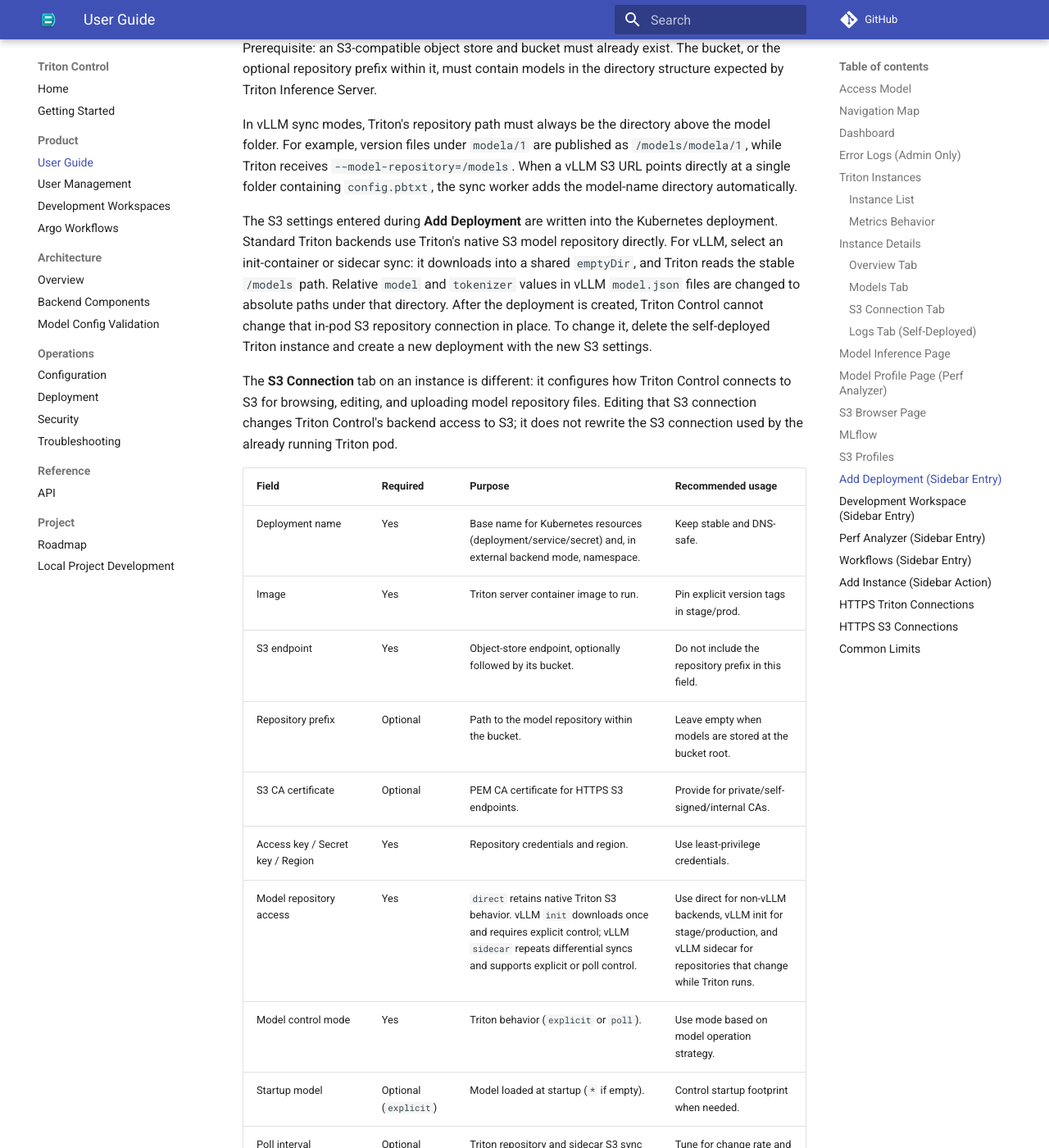
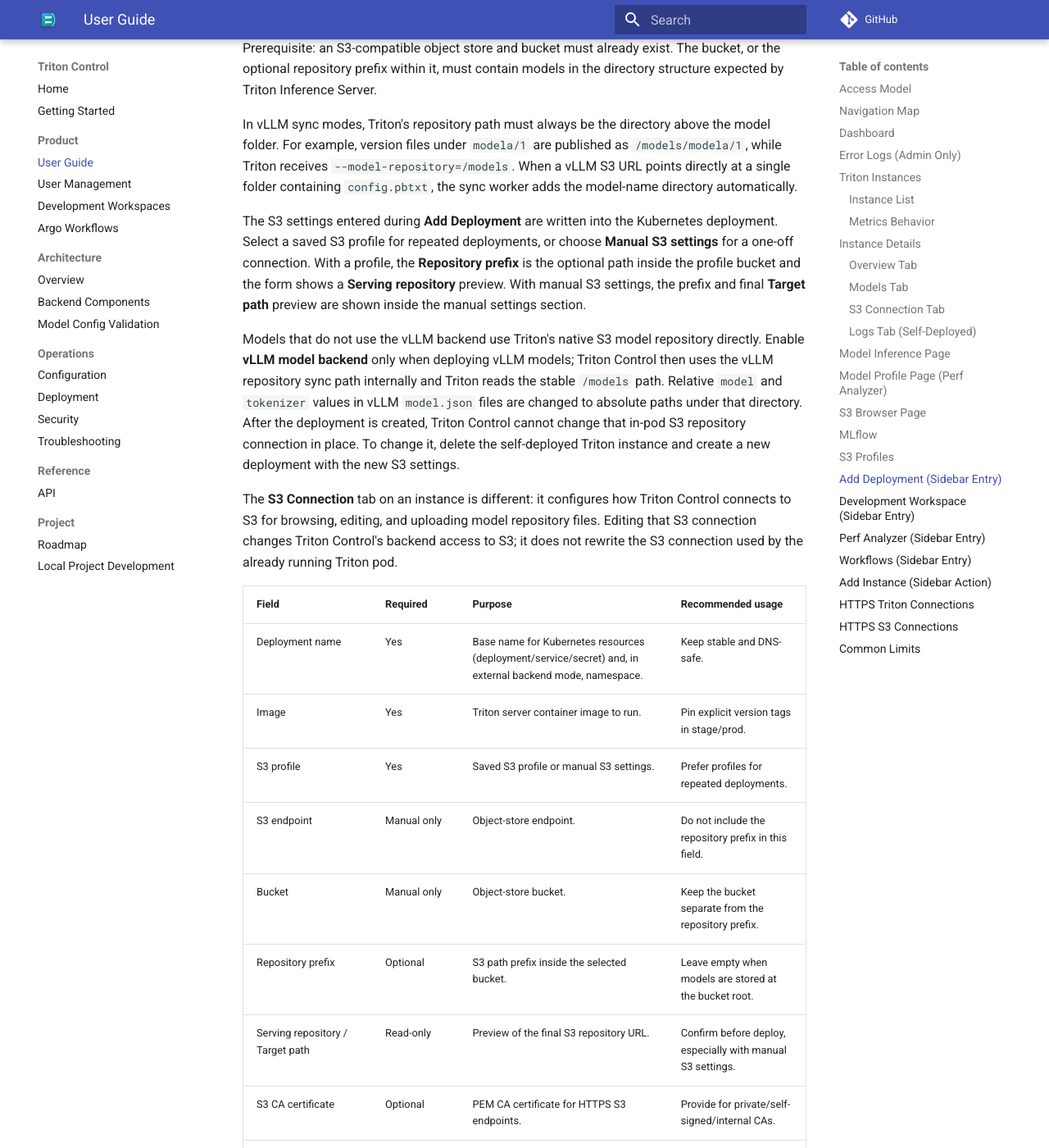
Before and after one commit to ai-lab-tech/triton-control, an MkDocs documentation site: the page built from docs/user-guide.md, in a window 1280 px wide and 1400 px high, scrolled down 7760 px. Shown: the whole window at 82% size. Built offline with MkDocs 1.6.1 and Material for MkDocs 9.7.7, drawn with Linux system fonts in a browser that asks for light colours; comment, search, counter and statistics services are not loaded; some of the changed text lies outside the part shown.

Commit message:
Update docs for S3 profiles and deployment workflows

```diff
--- a/docs/user-guide.md
+++ b/docs/user-guide.md
@@ -319,15 +319,20 @@
 sync worker adds the model-name directory automatically.
 
 The S3 settings entered during **Add Deployment** are written into the
-Kubernetes deployment. Standard Triton backends use Triton's native S3 model
-repository directly. For vLLM, select an init-container or sidecar sync: it
-downloads into a shared `emptyDir`, and Triton reads the stable `/models` path.
-Relative `model` and `tokenizer` values in vLLM `model.json` files are changed
-to absolute paths under that directory. After the deployment is created,
-Triton Control cannot
-change that in-pod S3 repository connection in place. To change it, delete the
-self-deployed Triton instance and create a new deployment with the new S3
-settings.
+Kubernetes deployment. Select a saved S3 profile for repeated deployments, or
+choose **Manual S3 settings** for a one-off connection. With a profile, the
+**Repository prefix** is the optional path inside the profile bucket and the
+form shows a **Serving repository** preview. With manual S3 settings, the prefix
+and final **Target path** preview are shown inside the manual settings section.
+
+Models that do not use the vLLM backend use Triton's native S3 model repository
+directly. Enable **vLLM model backend** only when deploying vLLM models; Triton
+Control then uses the vLLM repository sync path internally and Triton reads the
+stable `/models` path. Relative `model` and `tokenizer` values in vLLM
+`model.json` files are changed to absolute paths under that directory. After
+the deployment is created, Triton Control cannot change that in-pod S3
+repository connection in place. To change it, delete the self-deployed Triton
+instance and create a new deployment with the new S3 settings.
 
 The **S3 Connection** tab on an instance is different: it configures how Triton
 Control connects to S3 for browsing, editing, and uploading model repository
@@ -339,18 +344,21 @@
 | --- | --- | --- | --- |
 | Deployment name | Yes | Base name for Kubernetes resources (deployment/service/secret) and, in external backend mode, namespace. | Keep stable and DNS-safe. |
 | Image | Yes | Triton server container image to run. | Pin explicit version tags in stage/prod. |
-| S3 endpoint | Yes | Object-store endpoint, optionally followed by its bucket. | Do not include the repository prefix in this field. |
-| Repository prefix | Optional | Path to the model repository within the bucket. | Leave empty when models are stored at the bucket root. |
+| S3 profile | Yes | Saved S3 profile or manual S3 settings. | Prefer profiles for repeated deployments. |
+| S3 endpoint | Manual only | Object-store endpoint. | Do not include the repository prefix in this field. |
+| Bucket | Manual only | Object-store bucket. | Keep the bucket separate from the repository prefix. |
+| Repository prefix | Optional | S3 path prefix inside the selected bucket. | Leave empty when models are stored at the bucket root. |
+| Serving repository / Target path | Read-only | Preview of the final S3 repository URL. | Confirm before deploy, especially with manual S3 settings. |
 | S3 CA certificate | Optional | PEM CA certificate for HTTPS S3 endpoints. | Provide for private/self-signed/internal CAs. |
-| Access key / Secret key / Region | Yes | Repository credentials and region. | Use least-privilege credentials. |
-| Model repository access | Yes | `direct` retains native Triton S3 behavior. vLLM `init` downloads once and requires explicit control; vLLM `sidecar` repeats differential syncs and supports explicit or poll control. | Use direct for non-vLLM backends, vLLM init for stage/production, and vLLM sidecar for repositories that change while Triton runs. |
+| Access key / Secret key / Region | Manual only | Repository credentials and region. | Use least-privilege credentials. |
+| vLLM model backend | Optional | Enables vLLM repository handling for vLLM models. | Use only when deploying vLLM models. |
 | Model control mode | Yes | Triton behavior (`explicit` or `poll`). | Use mode based on model operation strategy. |
 | Startup model | Optional (`explicit`) | Model loaded at startup (`*` if empty). | Control startup footprint when needed. |
-| Poll interval | Optional (`poll` or sidecar sync) | Triton repository and sidecar S3 sync interval in seconds. | Tune for change rate and API load. |
+| Poll interval | Optional (`poll`) | Seconds between repository checks. | Tune for change rate and API load. |
 | Ingress host/class | Optional | Expose deployment through ingress. | Use for external cluster access. |
 | `.dockerconfigjson` | Optional | Private registry pull credentials. | Required for private images. |
 | `requirements.txt` | Optional | Extra Python packages installed before Triton start. | Prefer dev/stage; bake into image for production. |
-| Resources (GPU/CPU/Memory) | Optional | Kubernetes GPU limit and CPU/memory resource settings. | Set GPU count to at least `1` for vLLM; the Add Deployment form defaults this when a vLLM sync mode is selected. |
+| Resources (GPU/CPU/Memory) | Optional | Kubernetes GPU limit and CPU/memory resource settings. | Set GPU count to at least `1` for vLLM; the form defaults this when vLLM is enabled. |
 
 For private container registries, paste Docker registry authentication JSON into
 the image pull secret field (`.dockerconfigjson`). The following JSON is only
```
Also changed, not shown: README.md (+4 -1 lines), code-server-extensions/triton-deploy/README.md (+27 -7 lines), docs/deployment.md (+9 -10 lines), docs/development-workspaces.md (+15 -6 lines), docs/index.md (+2 -1 lines), triton-frontend/README.md (+5 -0 lines).
